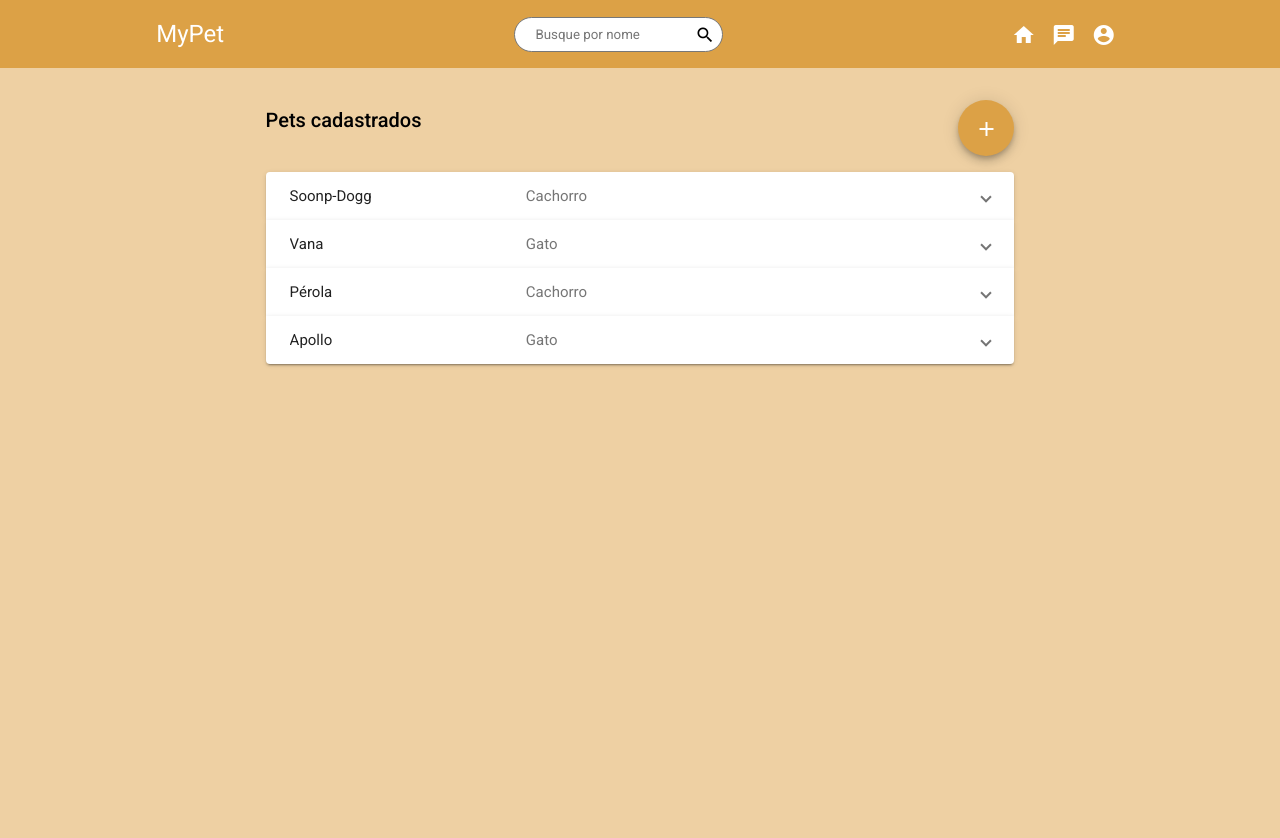
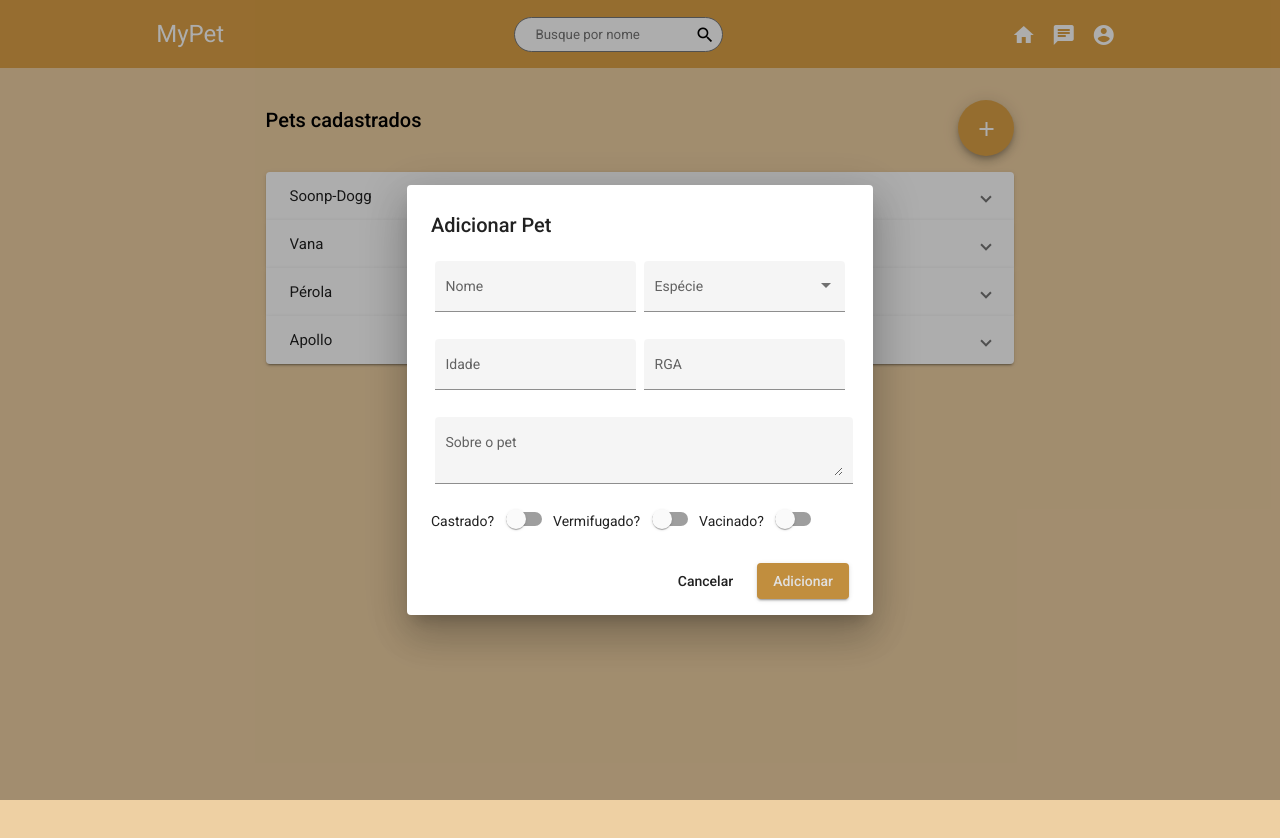
Before and after one commit to luizgadel/SPD-2022-MeuPet, an Angular app: page /pet-list in a window 1280 px wide. Both pictures are taken after a click on the button "add". Shown: the top 838 px of the page. After the commit the page ends 800 px from the top, so only its background shows below. Built offline with nearby package versions, Linux system fonts and the light colour scheme.

Commit message:
ui: add pet

```diff
--- /dev/null
+++ b/src/app/add-pet-dialog/add-pet-dialog.component.html
@@ -0,0 +1,53 @@
+<h2 mat-dialog-title>Adicionar Pet</h2>
+<mat-dialog-content class="mat-typography">
+  <div>
+    <mat-form-field appearance="fill">
+      <mat-label>Nome </mat-label>
+      <input matInput placeholder="Garfield" />
+    </mat-form-field>
+
+    <mat-form-field appearance="fill">
+      <mat-label>Espécie</mat-label>
+      <mat-select>
+        <mat-option value="one">Cachorro</mat-option>
+        <mat-option value="two">Gato</mat-option>
+      </mat-select>
+    </mat-form-field>
+  </div>
+  <div>
+    <mat-form-field appearance="fill">
+      <mat-label>Idade</mat-label>
+      <input matInput placeholder="2 anos" />
+    </mat-form-field>
+
+    <mat-form-field appearance="fill">
+      <mat-label>RGA</mat-label>
+      <input matInput placeholder="12345678" />
+    </mat-form-field>
+  </div>
+  <div class="big-form">
+    <mat-form-field appearance="fill">
+      <mat-label>Sobre o pet</mat-label>
+      <textarea matInput></textarea>
+    </mat-form-field>
+  </div>
+  <div class="switch-input row">
+    Castrado?
+    <mat-slide-toggle></mat-slide-toggle>
+    Vermifugado?
+    <mat-slide-toggle></mat-slide-toggle>
+    Vacinado?
+    <mat-slide-toggle></mat-slide-toggle>
+  </div>
+</mat-dialog-content>
+<mat-dialog-actions align="end">
+  <button mat-button mat-dialog-close>Cancelar</button>
+  <button
+    mat-raised-button
+    color="primary"
+    [mat-dialog-close]="true"
+    cdkFocusInitial
+  >
+    Adicionar
+  </button>
+</mat-dialog-actions>
--- /dev/null
+++ b/src/app/add-pet-dialog/add-pet-dialog.component.scss
@@ -0,0 +1,32 @@
+div {
+  flex-direction: row;
+  align-items: center;
+}
+
+mat-form-field {
+  margin: 4px;
+}
+
+div.switch-input {
+  margin: 0px 0px 16px;
+
+  mat-slide-toggle {
+    margin: 0px 8px;
+  }
+}
+
+div.big-form {
+  mat-form-field {
+    width: 100%;
+  }
+}
+
+@media (max-width: 600px) {
+  .row {
+    flex-direction: column;
+  }
+
+  mat-form-field {
+    width: 100% !important;
+  }
+}
--- /dev/null
+++ b/src/app/add-pet-dialog/add-pet-dialog.component.ts
@@ -0,0 +1,15 @@
+import { Component, OnInit } from '@angular/core';
+
+@Component({
+  selector: 'app-add-pet-dialog',
+  templateUrl: './add-pet-dialog.component.html',
+  styleUrls: ['./add-pet-dialog.component.scss']
+})
+export class AddPetDialogComponent implements OnInit {
+
+  constructor() { }
+
+  ngOnInit(): void {
+  }
+
+}
--- a/src/app/pet-list/pet-list.component.html
+++ b/src/app/pet-list/pet-list.component.html
@@ -3,6 +3,7 @@
     <h2>Pets cadastrados</h2>
     <button
       mat-fab
+      (click)="openDialog()"
       color="primary"
       aria-label="Example icon button with a delete icon"
     >
--- a/src/app/pet-list/pet-list.component.ts
+++ b/src/app/pet-list/pet-list.component.ts
@@ -1,4 +1,6 @@
 import { Component, OnInit } from '@angular/core';
+import { MatDialog } from '@angular/material/dialog';
+import { AddPetDialogComponent } from '../add-pet-dialog/add-pet-dialog.component';
 import { Pet, pets } from '../pets';
 
 @Component({
@@ -17,7 +19,15 @@ export class PetListComponent implements OnInit {
   ]);
 
 
-  constructor() { }
+  constructor(public dialog: MatDialog) { }
+
+  openDialog() {
+    const dialogRef = this.dialog.open(AddPetDialogComponent);
+
+    dialogRef.afterClosed().subscribe(result => {
+      console.log(`Dialog result: ${result}`);
+    });
+  }
 
   ngOnInit(): void {
   }
--- a/src/app/pets.ts
+++ b/src/app/pets.ts
@@ -4,7 +4,7 @@ export interface Pet {
     photo: string;
     desc: string;
     species: string;
-    age: number;
+    age: string;
     gender: string;
     castrated: boolean;
     wormed: boolean;
@@ -20,7 +20,7 @@ export const pets: Array<Pet> = [
         photo: "./../assets/snoop-catioro.png",
         desc: "Muito estiloso. Latidos contagiosos.",
         species: "Cachorro",
-        age: 5,
+        age: "5 anos",
         gender: "masc",
         castrated: true,
         wormed: true,
@@ -34,7 +34,7 @@ export const pets: Array<Pet> = [
         photo: "./../assets/vana.jpg",
         desc: "Uma bebê carente. Adora dormir no colo.",
         species: "Gato",
-        age: 0.8333,
+        age: "1 mês",
         gender: "fem",
         castrated: false,
         wormed: false,
@@ -49,7 +49,7 @@ export const pets: Array<Pet> = [
         species: "Cachorro",
         photo: "./../assets/perola.jpg",
         castrated: true,
-        age: 4,
+        age: "4 anos",
         gender: "fem",
         wormed: true,
         vacinated: true,
@@ -62,7 +62,7 @@ export const pets: Array<Pet> = [
         photo: "./../assets/apollo.jpg",
         desc: "Gatinho fofo. Só não gosta de carinho na barriga.",
         species: "Gato",
-        age: 6,
+        age: "6 anos",
         gender: "masc",
         castrated: true,
         wormed: true,
```
Also changed, not shown: src/app/app.module.ts (+8 -0 lines).
